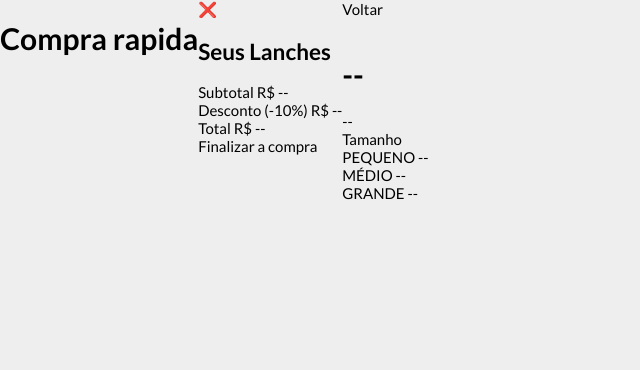
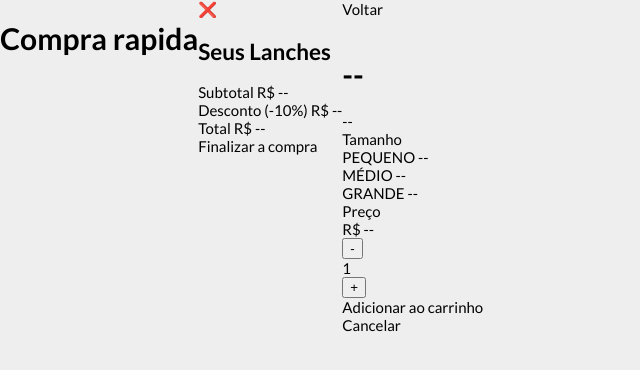
Before and after one commit to Rivalucena/site-de-compras, a plain HTML site: page index.html in a window 1280 px wide. Shown: the whole page, without its empty margins (0-640 px from the left). Drawn offline with Linux system fonts and the light colour scheme; a web font is replaced by a local one.

Commit message:
adicionar ao carrinho

```diff
--- a/index.html
+++ b/index.html
@@ -75,6 +75,23 @@
                         <div data-key="1" class="lancheInfo--size">MÉDIO <span>--</span></div>
                         <div data-key="2" class="lancheInfo--size selected">GRANDE <span>--</span></div>
                     </div>
+                </div>
+                <div class="lancheInfo--pricearea">
+                    <div class="lancheInfo--sector">Preço</div>
+                    <div class="lancheInfo--price">
+                        <div class="lancheInfo--actualPrice">R$ --</div>
+                        <div class="lancheInfo--qtarea">
+                            <button class="lancheInfo--qtmenos">-</button>
+                            <div class="lancheInfo--qt">1</div>
+                            <button class="lancheInfo--qtmais">+</button>
+                        </div>
+                    </div>
+                </div>
+                <div class="lancheInfo--addButton">Adicionar ao carrinho</div>
+                <div class="lancheInfo--cancelButton">Cancelar</div>
+            </div>
+        </div>
+    </div>
 
     <script type="text/javascript" src="lanches.js"></script>
     <script type="text/javascript" src="script.js"></script>
```
